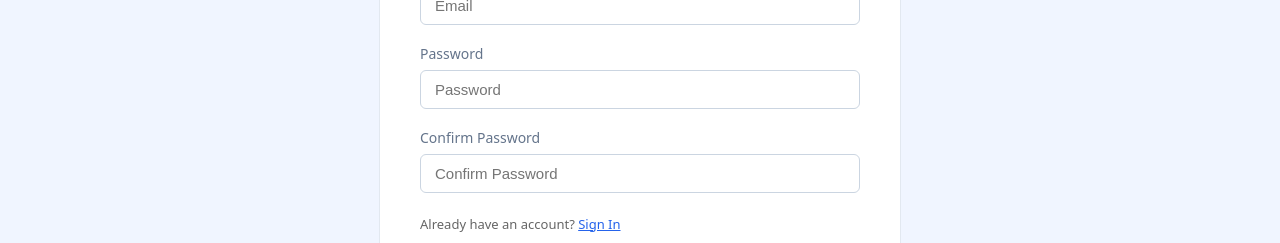
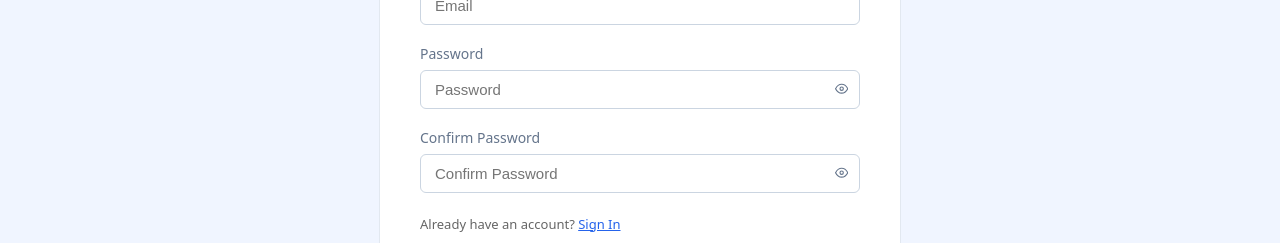
Before and after one commit to MichaelCM7/SwiftStocKE, a React (Vite) app in the folder frontend/: page /SignUp in a window 1280 px wide. Shown: the part 268-511 px from the top of the page. Built offline with nearby package versions, Linux system fonts and the light colour scheme.

Commit message:
add password view toggle

```diff
--- a/frontend/src/pages/Authentication/SignIn/SignIn.css
+++ b/frontend/src/pages/Authentication/SignIn/SignIn.css
@@ -86,6 +86,42 @@
     background-color: #ffffff;
     color: #1e293b;
     transition: border-color 0.2s, box-shadow 0.2s;
+}
+
+.password-input-wrapper {
+    position: relative;
+    display: flex;
+    align-items: center;
+    width: 100%;
+}
+
+.password-input-wrapper input {
+    width: 100%;
+    padding-right: 40px !important;
+}
+
+.password-toggle-btn {
+    position: absolute;
+    right: 12px;
+    background: none;
+    border: none;
+    padding: 0;
+    margin: 0;
+    cursor: pointer;
+    display: flex;
+    align-items: center;
+    justify-content: center;
+    color: #64748b;
+    transition: color 0.2s;
+}
+
+.password-toggle-btn:hover {
+    color: #1e293b;
+}
+
+.password-toggle-btn:disabled {
+    cursor: not-allowed;
+    opacity: 0.5;
 }
 
 .signup-redirect {
--- a/frontend/src/pages/Authentication/SignIn/SignIn.jsx
+++ b/frontend/src/pages/Authentication/SignIn/SignIn.jsx
@@ -1,5 +1,7 @@
 import { useState, useEffect } from 'react';
 import { Link, useNavigate } from 'react-router';
+import { FiEye } from "react-icons/fi";
+import { FiEyeOff } from "react-icons/fi";
 import axios from 'axios';
 import './SignIn.css';
 import { Header } from '../../../components/Header/Header';
@@ -12,6 +14,7 @@ export function SignIn({ isAuthorized, setIsAuthorized }) {
 
   const [email, setEmail] = useState('');
   const [password, setPassword] = useState('');
+  const [showPassword, setShowPassword] = useState(false);
   const [error, setError] = useState('');
   const [success, setSuccess] = useState('');
   const [isLoading, setIsLoading] = useState(false);
@@ -69,15 +72,30 @@ export function SignIn({ isAuthorized, setIsAuthorized }) {
                 <label htmlFor="password">Password</label>
                 <Link to="/ForgotPassword" className="forgot-password-link">Forgot Password?</Link>
               </div>
+              <div className="password-input-wrapper">
                 <input
                   id="password"
-                type="password"
+                  type={showPassword ? 'text' : 'password'}
                   placeholder="Password"
                   value={password}
                   onChange={(e) => setPassword(e.target.value)}
                   required
                   disabled={isLoading}
                 />
+                <button
+                  type="button"
+                  className="password-toggle-btn"
+                  onClick={() => setShowPassword(!showPassword)}
+                  aria-label={showPassword ? 'Hide password' : 'Show password'}
+                  disabled={isLoading}
+                >
+                  {showPassword ? (
+                    <FiEyeOff />
+                  ) : (
+                    <FiEye />
+                  )}
+                </button>
+              </div>
             </div>
 
             <div className="signup-redirect">
--- a/frontend/src/pages/Authentication/SignUp/SignUp.css
+++ b/frontend/src/pages/Authentication/SignUp/SignUp.css
@@ -69,6 +69,42 @@
     background-color: #ffffff;
     color: #1a1a1a;
     transition: border-color 0.2s, box-shadow 0.2s;
+}
+
+.password-input-wrapper {
+    position: relative;
+    display: flex;
+    align-items: center;
+    width: 100%;
+}
+
+.password-input-wrapper input {
+    width: 100%;
+    padding-right: 40px !important;
+}
+
+.password-toggle-btn {
+    position: absolute;
+    right: 12px;
+    background: none;
+    border: none;
+    padding: 0;
+    margin: 0;
+    cursor: pointer;
+    display: flex;
+    align-items: center;
+    justify-content: center;
+    color: #64748b;
+    transition: color 0.2s;
+}
+
+.password-toggle-btn:hover {
+    color: #1a1a1a;
+}
+
+.password-toggle-btn:disabled {
+    cursor: not-allowed;
+    opacity: 0.5;
 }
 
 .signin-redirect {
--- a/frontend/src/pages/Authentication/SignUp/SignUp.jsx
+++ b/frontend/src/pages/Authentication/SignUp/SignUp.jsx
@@ -1,5 +1,7 @@
 import { useEffect, useState } from 'react';
 import { Link, useNavigate } from 'react-router';
+import { FiEyeOff } from "react-icons/fi";
+import { FiEye } from "react-icons/fi";
 import axios from 'axios';
 import './SignUp.css';
 import { Header } from '../../../components/Header/Header';
@@ -14,6 +16,8 @@ export function SignUp({ isAuthorized, setIsAuthorized, setPurpose }) {
   const [email, setEmail] = useState('');
   const [password, setPassword] = useState('');
   const [confirmPassword, setConfirmPassword] = useState('');
+  const [showPassword, setShowPassword] = useState(false);
+  const [showConfirmPassword, setShowConfirmPassword] = useState(false);
   const [error, setError] = useState('');
   const [success, setSuccess] = useState('');
   const [isLoading, setIsLoading] = useState(false);
@@ -79,28 +83,58 @@ export function SignUp({ isAuthorized, setIsAuthorized, setPurpose }) {
 
             <div className="input-group">
               <label htmlFor="password">Password</label>
+              <div className="password-input-wrapper">
                 <input
                   id="password"
-                type="password"
+                  type={showPassword ? 'text' : 'password'}
                   placeholder="Password"
                   value={password}
                   onChange={(e) => setPassword(e.target.value)}
                   required
                   disabled={isLoading}
                 />
+                <button
+                  type="button"
+                  className="password-toggle-btn"
+                  onClick={() => setShowPassword(!showPassword)}
+                  aria-label={showPassword ? 'Hide password' : 'Show password'}
+                  disabled={isLoading}
+                >
+                  {showPassword ? (
+                    <FiEyeOff />
+                  ) : (
+                    <FiEye />
+                  )}
+                </button>
+              </div>
             </div>
 
             <div className="input-group">
               <label htmlFor="confirmPassword">Confirm Password</label>
+              <div className="password-input-wrapper">
                 <input
                   id="confirmPassword"
-                type="password"
+                  type={showConfirmPassword ? 'text' : 'password'}
                   placeholder="Confirm Password"
                   value={confirmPassword}
                   onChange={(e) => setConfirmPassword(e.target.value)}
                   required
                   disabled={isLoading}
                 />
+                <button
+                  type="button"
+                  className="password-toggle-btn"
+                  onClick={() => setShowConfirmPassword(!showConfirmPassword)}
+                  aria-label={showConfirmPassword ? 'Hide confirm password' : 'Show confirm password'}
+                  disabled={isLoading}
+                >
+                  {showConfirmPassword ? (
+                    <FiEyeOff />
+                  ) : (
+                    <FiEye />
+                  )}
+                </button>
+              </div>
             </div>
 
             <div className="signin-redirect">
```
Lines whose indentation alone changed are shown as unchanged.
